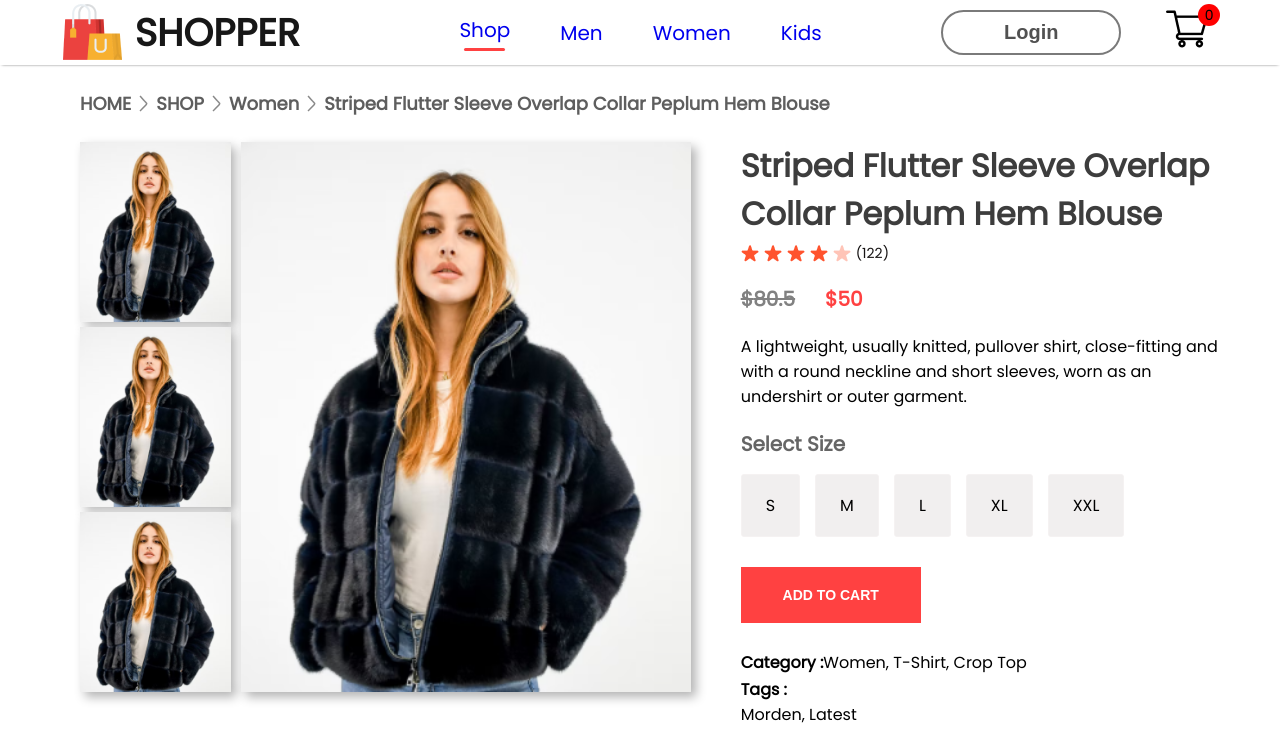
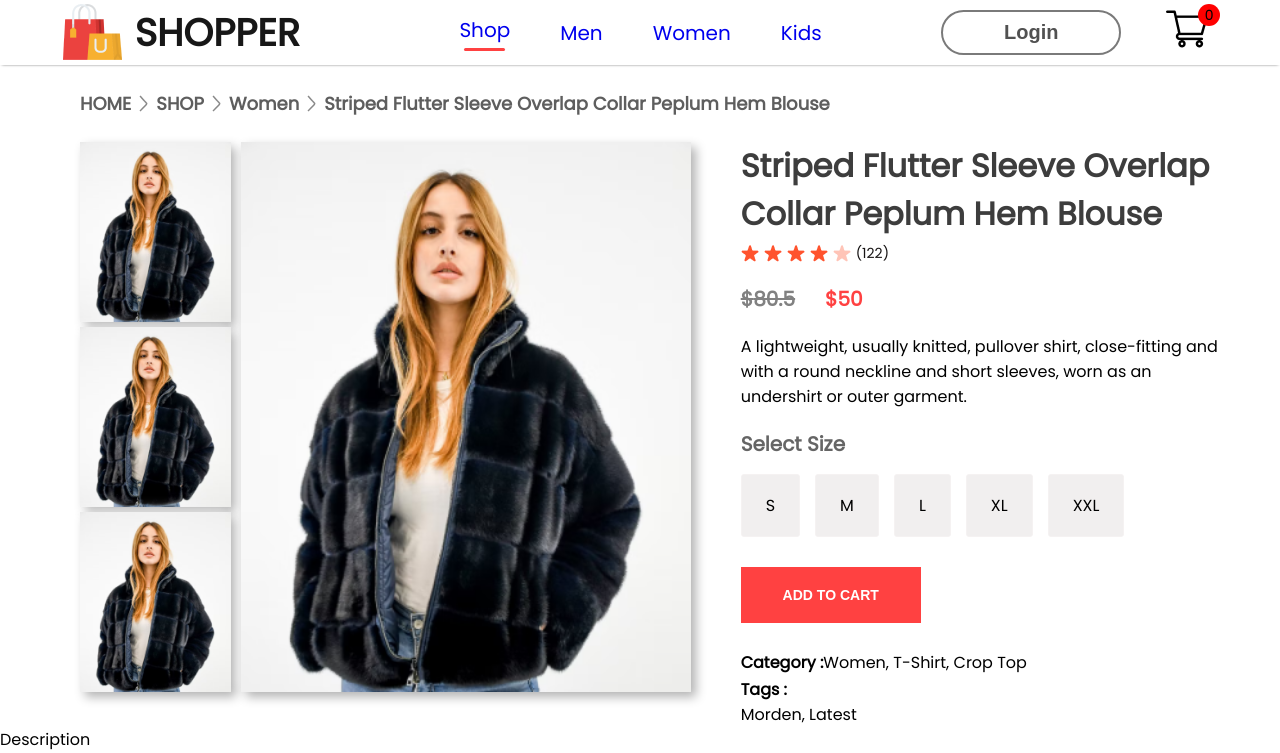
Before and after one commit to mohitdhanorkar/E-Commerce, a React (Create React App) app in the folder e-commerce/: page /product/1 in a window 1280 px wide. Shown: the top 753 px of the page. Built offline with nearby package versions, Linux system fonts and the light colour scheme.

Commit message:
add structure for description

```diff
--- a/e-commerce/src/Components/DescriptionBox/DescriptionBox.jsx
+++ b/e-commerce/src/Components/DescriptionBox/DescriptionBox.jsx
@@ -4,7 +4,13 @@ import './DescriptionBox.css'
 const DescriptionBox = () => {
   return (
     <div className='descriptionbox'>
-
+        <div className="descriptionbox-navigator">
+            <div className="descriptionbox-nav-box">Description</div>
+            <div className="descriptionbox-nav-box fade">Reviews (122)</div>
+        </div>
+      <div className="descriptionbox-description">
+        <p></p>
+      </div>
     </div>
   )
 }
--- a/e-commerce/src/Pages/Product.jsx
+++ b/e-commerce/src/Pages/Product.jsx
@@ -3,6 +3,7 @@ import { ShopContext } from '../Context/ShopContext'
 import { useParams } from 'react-router-dom'
 import Breadcrum from '../Components/Breadcrums/Breadcrum';
 import ProductDisplay from '../Components/ProductDisplay/ProductDisplay';
+import DescriptionBox from '../Components/DescriptionBox/DescriptionBox';
 
 const Product = ()=> {
   const {all_product} = useContext(ShopContext);
@@ -12,6 +13,7 @@ const Product = ()=> {
     <div>
       <Breadcrum product={product}/>
       <ProductDisplay product={product}/>
+      <DescriptionBox/>
     </div>
   )
 }
```
